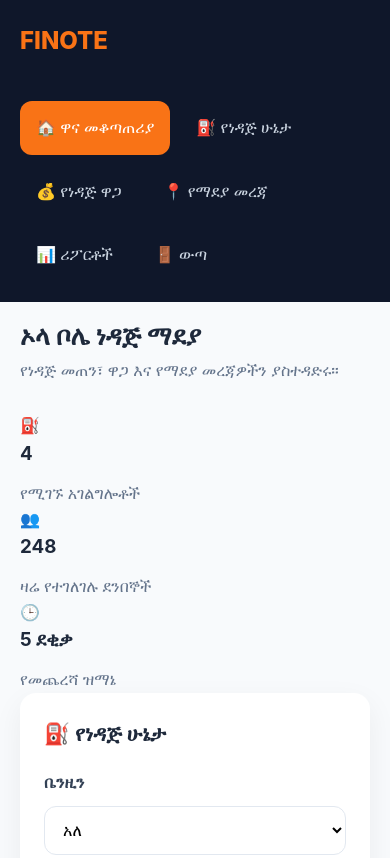
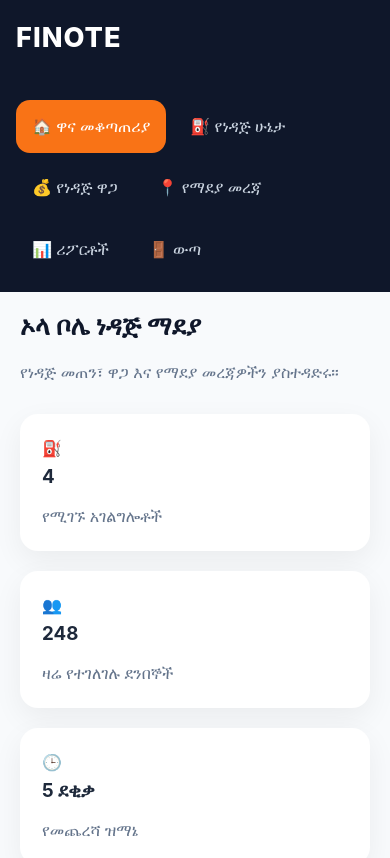
Before and after one commit to DevMenge/Finote_Demo, a plain HTML site: page station-dashboard.html in a window 390 px wide. Shown: the top 858 px of the page. Drawn offline with Linux system fonts and the light colour scheme; a script that the page names is missing.

Commit message:
feat: upgrading the ui and ux

```diff
--- a/css/dashboard.css
+++ b/css/dashboard.css
@@ -1,3 +1,31 @@
+/* =========================
+   ROOT
+========================= */
+
+:root{
+    --primary:#f97316;
+    --primary-dark:#1d4ed8;
+
+    --success:#16a34a;
+    --warning:#f59e0b;
+    --danger:#dc2626;
+
+    --sidebar:#0f172a;
+
+    --text:#0f172a;
+    --text-light:#64748b;
+
+    --border:#e2e8f0;
+
+    --bg:#f8fafc;
+    --card:#ffffff;
+
+    --shadow:
+    0 10px 30px rgba(0,0,0,.06);
+
+    --radius:18px;
+}
+
 /* =========================
    DASHBOARD LAYOUT
 ========================= */
@@ -5,7 +33,7 @@
 .dashboard-layout{
     display:flex;
     min-height:100vh;
-background:#f8fafc;
+    background:var(--bg);
 }
 
 /* =========================
@@ -13,42 +41,62 @@
 ========================= */
 
 .sidebar{
-width:260px;
-background:#0f172a;
+    width:280px;
+
+    background:var(--sidebar);
+
     color:white;
+
     padding:30px 20px;
+
     display:flex;
     flex-direction:column;
+
+    position:sticky;
+    top:0;
+
+    height:100vh;
 }
 
 .sidebar-logo{
-font-size:1.6rem;
+    margin-bottom:40px;
+}
+
+.sidebar-logo .logo{
+    color:white;
+    font-size:1.7rem;
     font-weight:800;
-margin-bottom:40px;
-color:#f97316;
+    letter-spacing:1px;
 }
 
 .sidebar nav{
     display:flex;
     flex-direction:column;
-gap:10px;
+    gap:8px;
 }
 
 .sidebar nav a{
+    display:flex;
+    align-items:center;
+
     padding:14px 16px;
-border-radius:12px;
+
+    border-radius:14px;
+
     color:#cbd5e1;
-transition:.3s;
+
+    transition:.25s ease;
+
     font-weight:500;
 }
 
 .sidebar nav a:hover{
     background:#1e293b;
-color:white;
+    color:#ffffff;
 }
 
 .sidebar nav a.active{
-background:#f97316;
+    background:var(--primary);
     color:white;
 }
 
@@ -62,35 +110,97 @@
     overflow-y:auto;
 }
 
-.dashboard-content .page-header{
-margin-bottom:30px;
+/* =========================
+   PAGE HEADER
+========================= */
+
+.page-header{
+    display:flex;
+    justify-content:space-between;
+    align-items:center;
+
+    margin-bottom:28px;
 }
 
-.dashboard-content .page-header h1{
+.page-header h1{
     font-size:2rem;
+    color:var(--text);
+
     margin-bottom:8px;
 }
 
-.dashboard-content .page-header p{
-color:#64748b;
+.page-header p{
+    color:var(--text-light);
 }
 
 /* =========================
-DASHBOARD CARDS
+   DASHBOARD STATS
+========================= */
+
+.stats-grid{
+    display:grid;
+    grid-template-columns:
+    repeat(auto-fit,minmax(220px,1fr));
+
+    gap:20px;
+
+    margin-bottom:24px;
+}
+
+.stat-card{
+    background:white;
+
+    border-radius:var(--radius);
+
+    padding:22px;
+
+    box-shadow:var(--shadow);
+
+    transition:.25s ease;
+}
+
+.stat-card:hover{
+    transform:translateY(-4px);
+}
+
+.stat-label{
+    color:var(--text-light);
+    font-size:.9rem;
+}
+
+.stat-value{
+    margin-top:10px;
+
+    font-size:1.8rem;
+    font-weight:700;
+
+    color:var(--text);
+}
+
+/* =========================
+   DASHBOARD CARD
 ========================= */
 
 .dashboard-card{
-background:white;
-border-radius:16px;
+    background:var(--card);
+
+    border-radius:var(--radius);
+
     padding:24px;
+
     margin-bottom:24px;
-box-shadow:0 10px 30px rgba(0,0,0,.06);
+
+    box-shadow:var(--shadow);
 }
 
 .dashboard-card h2{
     text-align:left;
-margin-bottom:20px;
-font-size:1.3rem;
+
+    font-size:1.25rem;
+
+    margin-bottom:22px;
+
+    color:var(--text);
 }
 
 /* =========================
@@ -99,12 +209,15 @@
 
 .dashboard-grid{
     display:grid;
-grid-template-columns:repeat(auto-fit,minmax(220px,1fr));
+
+    grid-template-columns:
+    repeat(auto-fit,minmax(240px,1fr));
+
     gap:20px;
 }
 
 /* =========================
-FUEL CARDS
+   FORM CARDS
 ========================= */
 
 .fuel-card{
@@ -120,41 +233,47 @@
 
 .fuel-card input,
 .fuel-card select{
+
     width:100%;
+
     padding:14px;
-border:1px solid #e2e8f0;
+
+    border:1px solid var(--border);
+
     border-radius:12px;
+
     font-size:1rem;
+
     background:white;
+
     outline:none;
-transition:.3s;
+
+    transition:.25s ease;
 }
 
 .fuel-card input:focus,
 .fuel-card select:focus{
-border-color:#f97316;
-box-shadow:0 0 0 4px rgba(249,115,22,.15);
+
+    border-color:var(--primary);
+
+    box-shadow:
+    0 0 0 4px rgba(37,99,235,.15);
 }
 
 /* =========================
-ACTION BUTTON
-========================= */
-
-.dashboard-content .btn-primary{
-margin-top:10px;
-min-width:220px;
-}
-
-/* =========================
-QUICK STATUS BADGES
+   STATUS BADGES
 ========================= */
 
 .status-badge{
     display:inline-flex;
+
     align-items:center;
     justify-content:center;
-padding:6px 12px;
+
+    padding:7px 14px;
+
     border-radius:999px;
+
     font-size:.85rem;
     font-weight:600;
 }
@@ -175,11 +294,97 @@
 }
 
 /* =========================
-RESPONSIVE
+   BUTTONS
 ========================= */
 
-@media(max-width:992px){
+.dashboard-actions{
+    display:flex;
+    gap:16px;
 
+    margin-top:24px;
+}
+
+.btn-primary{
+    background:var(--primary);
+
+    color:white;
+
+    border:none;
+
+    padding:14px 24px;
+
+    border-radius:12px;
+
+    font-weight:600;
+
+    cursor:pointer;
+
+    transition:.25s ease;
+}
+
+.btn-primary:hover{
+    background:var(--primary-dark);
+    transform:translateY(-2px);
+}
+
+.btn-secondary{
+    background:white;
+
+    border:1px solid var(--border);
+
+    padding:14px 24px;
+
+    border-radius:12px;
+
+    font-weight:600;
+
+    cursor:pointer;
+}
+
+.btn-secondary:hover{
+    background:#f8fafc;
+}
+
+/* =========================
+   SAVE BAR
+========================= */
+
+.save-bar{
+    position:sticky;
+    bottom:20px;
+
+    display:flex;
+    justify-content:flex-end;
+
+    margin-top:20px;
+}
+
+.save-bar .btn-primary{
+    min-width:240px;
+}
+
+/* =========================
+   SCROLLBAR
+========================= */
+
+::-webkit-scrollbar{
+    width:8px;
+}
+
+::-webkit-scrollbar-track{
+    background:#f1f5f9;
+}
+
+::-webkit-scrollbar-thumb{
+    background:#cbd5e1;
+    border-radius:999px;
+}
+
+/* =========================
+   TABLET
+========================= */
+
+@media (max-width:992px){
 
     .dashboard-layout{
         flex-direction:column;
@@ -187,7 +392,9 @@
 
     .sidebar{
         width:100%;
-    padding:20px;
+        height:auto;
+
+        position:relative;
     }
 
     .sidebar nav{
@@ -195,11 +402,19 @@
         flex-wrap:wrap;
     }
 
+    .page-header{
+        flex-direction:column;
+        align-items:flex-start;
+        gap:12px;
+    }
 
 }
 
-@media(max-width:768px){
+/* =========================
+   MOBILE
+========================= */
 
+@media (max-width:768px){
 
     .dashboard-content{
         padding:20px;
@@ -209,8 +424,39 @@
         grid-template-columns:1fr;
     }
 
-.dashboard-content .page-header h1{
+    .stats-grid{
+        grid-template-columns:1fr;
+    }
+
+    .page-header h1{
         font-size:1.6rem;
+    }
+
+    .dashboard-actions{
+        flex-direction:column;
+    }
+
+    .save-bar .btn-primary{
+        width:100%;
+    }
+}
+
+/* =========================
+   SMALL PHONES
+========================= */
+
+@media (max-width:480px){
+
+    .sidebar{
+        padding:16px;
+    }
+
+    .dashboard-card{
+        padding:18px;
+    }
+
+    .stat-value{
+        font-size:1.5rem;
     }
 
 
```
Lines whose indentation alone changed are shown as unchanged.
